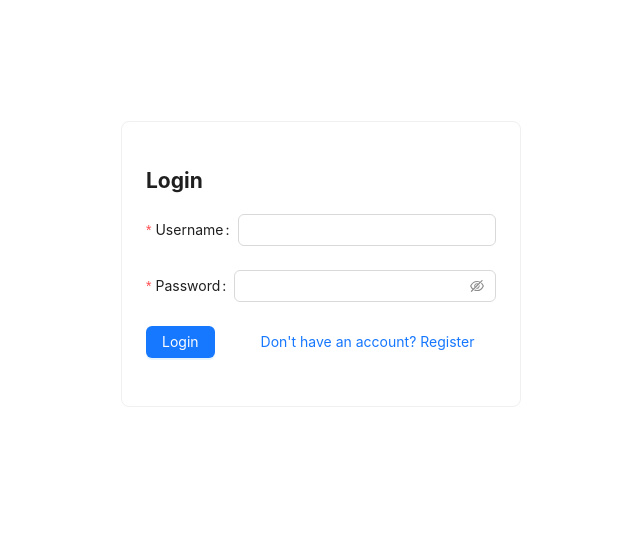
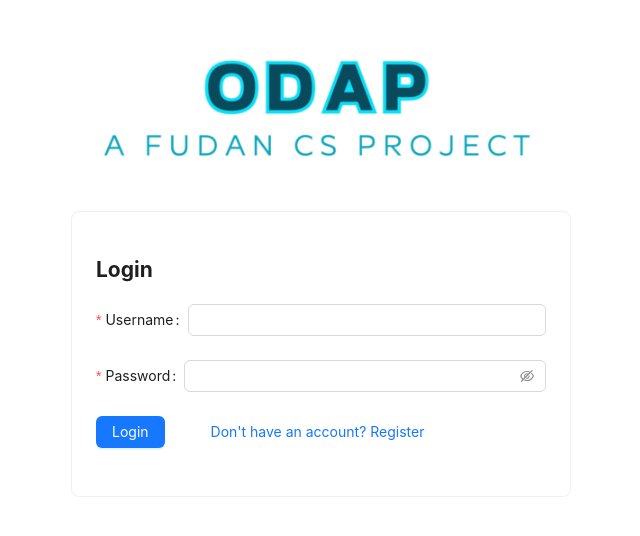
Before and after one commit to MobileInternetPJ-ODAP/Odap_Frontend, a React (Create React App) app in the folder code/: page /login in a window 1280 px wide. Shown: the part 136-672 px from the top of the page, without its empty margins (319-959 px from the left). Built offline with nearby package versions, Linux system fonts and the light colour scheme.

Commit message:
add logo

```diff
--- a/code/src/pages/LoginPage.js
+++ b/code/src/pages/LoginPage.js
@@ -25,17 +25,18 @@ const LoginPage = () => {
     };
 
     return (
-        <div style={{ display: 'flex', justifyContent: 'center', alignItems: 'center', height: '100vh' }}>
-            <Card style={{ width: 400 }}>
+        <div style={{ display: 'flex', flexDirection: 'column', justifyContent: 'center', alignItems: 'center', height: '100vh' }}>
+            <img src="/logo.png" alt="Logo" style={{ width: '500px', marginBottom: '20px' }} />
+            <Card style={{ width: 500 }}>
                 <h2>Login</h2>
                 <LoginForm onLogin={handleLogin} showModal={showModal} />
             </Card>
             <Modal title="Register" visible={isModalVisible} onOk={handleOk} onCancel={handleCancel} footer={null}>
                 <RegisterForm />
             </Modal>
-
         </div>
     );
+
 };
 
 export default LoginPage;
```
Also changed, not shown: code/public/logo.png (added), 1 other file (tests, documents, lock files or other folders).
